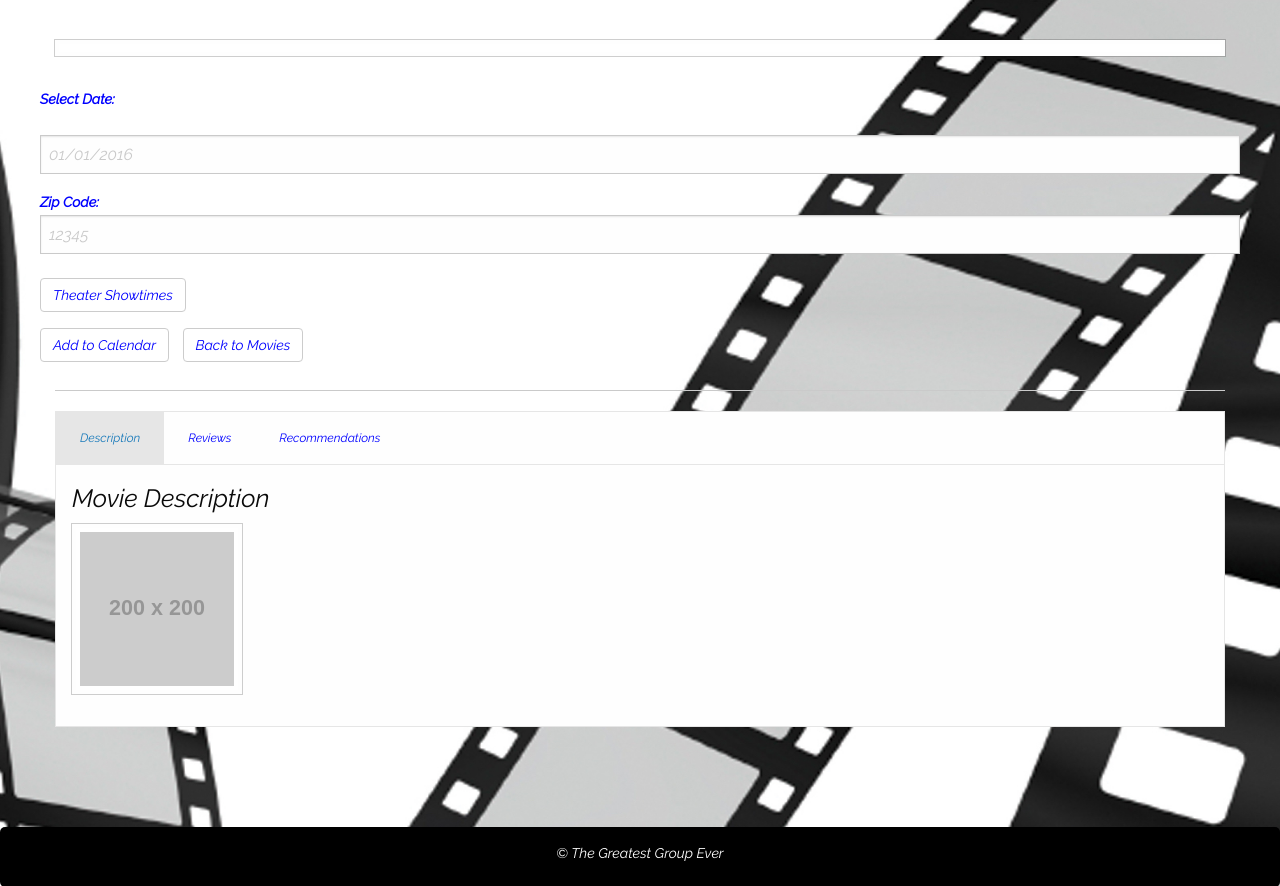
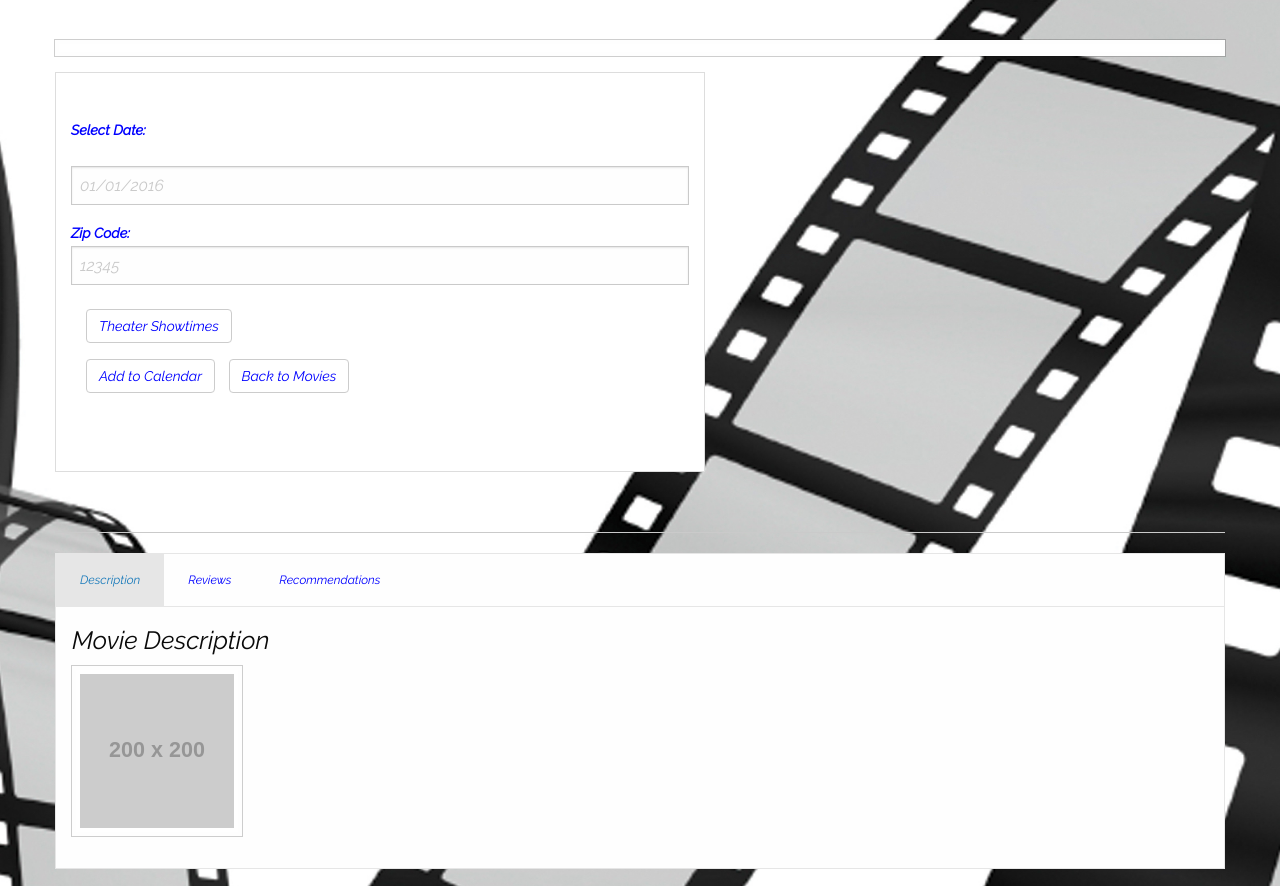
Before and after one commit to AdamJahur/projectOne, a PHP site: page /secondPage.html in a window 1280 px wide. Shown: the part 84-970 px from the top of the page. Run offline with PHP 8.4, Linux system fonts and the light colour scheme; grey boxes labelled with a size stand in for pictures from a placeholder-image service; some libraries are stand-ins or nearby versions.

Commit message:
added white background to second page

```diff
--- a/assets/css/movieDescriptionPage.css
+++ b/assets/css/movieDescriptionPage.css
@@ -79,6 +79,15 @@ h3 a {
 	font-family: 'Great Vibes', 'cursive';
 	font-size: 30pt;
 }
+#userinput {
+	background: white;
+    padding: 30px;
+    height: 400px;
+    margin: 0 0 40px 0;
+
+    max-width: 650px;
+    border: 1px solid #dddddd;
+}
 
 #bigImage {
 	width: 100%;
--- a/secondPage.html
+++ b/secondPage.html
@@ -73,6 +73,7 @@
 			<!-- User Input -->
 
 			<div class="medium-6 large-5 columns">
+			<div id="userinput">
 
 				<h3 id="movieTitle"></h3>
 
@@ -93,17 +94,16 @@
 						<input type="text" id="middle-label" placeholder="12345">
 					</div>
 				</div>
-
-				<div class="row">
-
 				<button class="btn btn-default navbar-btn" id="submit" data-toggle="modal" data-target="#mymodal">Theater Showtimes</button>
 
-				<br>
+								<br>
 
-				<button class="btn btn-default navbar-btn" id="addCal">Add to Calendar</button>
+								<button class="btn btn-default navbar-btn" id="addCal">Add to Calendar</button>
 
-				<a href="firstPage.html">
-				<button class="btn btn-default navbar-btn" id="back">Back to Movies</button></a>
+								<a href="firstPage.html">
+								<button class="btn btn-default navbar-btn" id="back">Back to Movies</button></a>
+						</div>
+				<div class="row">
 
 				<div class="modal fade" id="mymodal">
 					<div class="modal-dialog">
```
